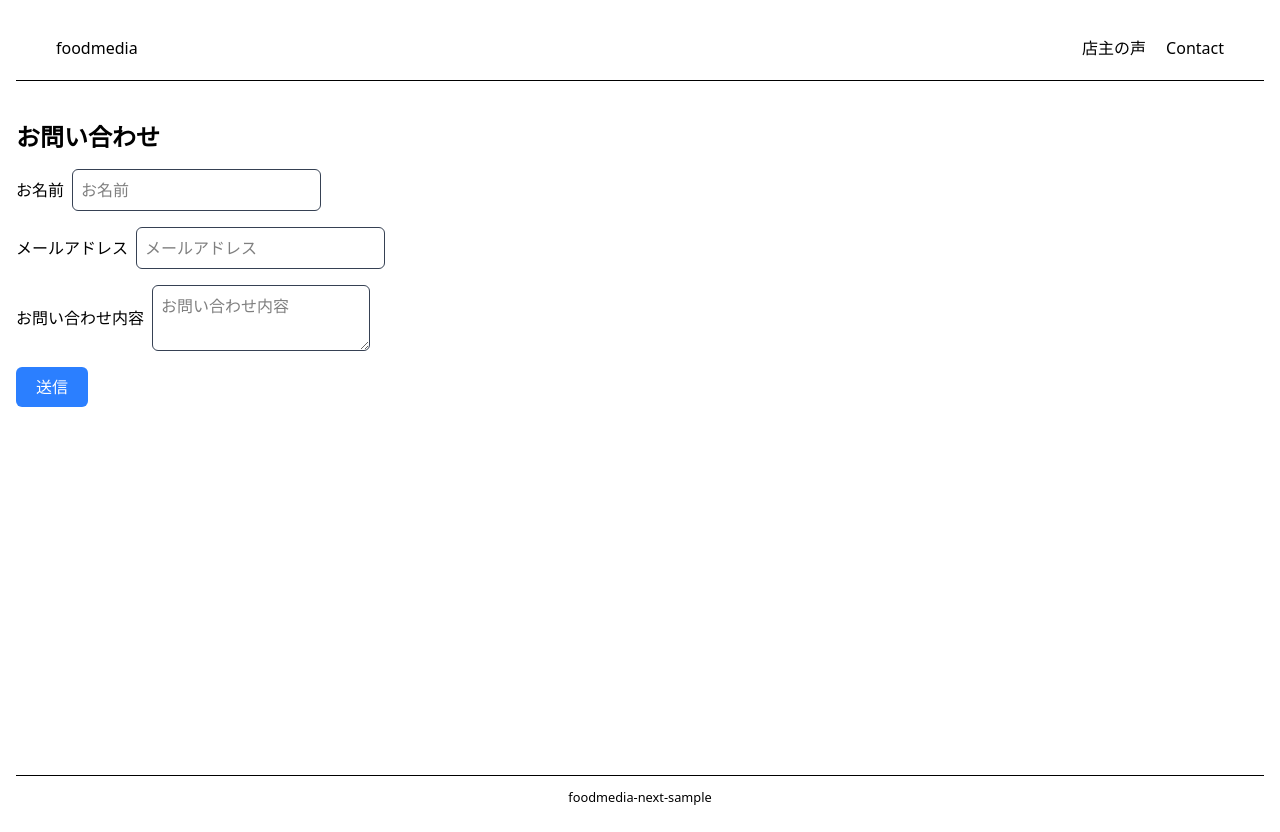
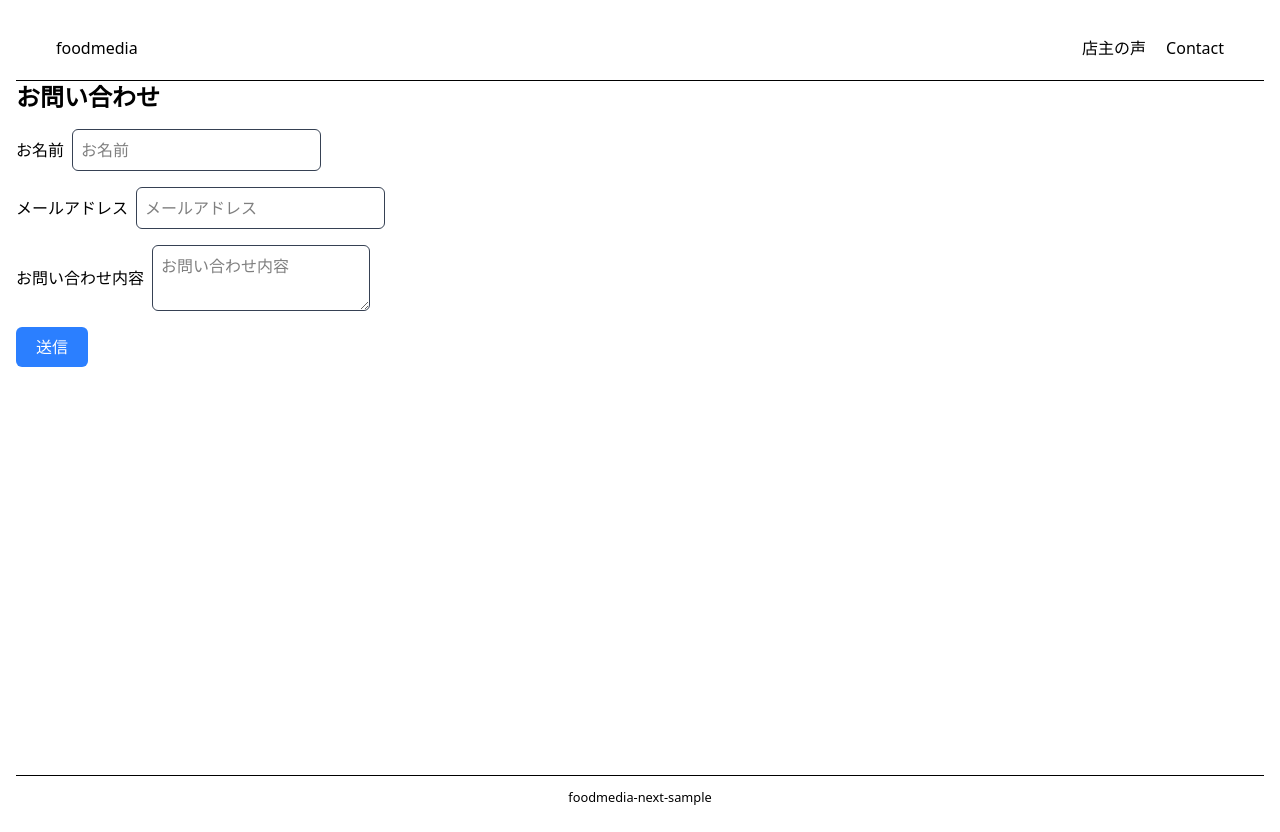
Before and after one commit to tenpos-kawaguchi/foodmedia, a Next.js app: page /contact in a window 1280 px wide. Built offline with nearby package versions, Linux system fonts and the light colour scheme; no server answers.

Commit message:
エラー修正

```diff
--- a/src/app/layout.tsx
+++ b/src/app/layout.tsx
@@ -4,15 +4,15 @@ import "./globals.css";
 import Header from "@/app/header";
 import Footer from "@/app/footer";
 
-const geistSans = Geist({
-  variable: "--font-geist-sans",
-  subsets: ["latin"],
-});
+// const geistSans = Geist({
+//   variable: "--font-geist-sans",
+//   subsets: ["latin"],
+// });
 
-const geistMono = Geist_Mono({
-  variable: "--font-geist-mono",
-  subsets: ["latin"],
-});
+// const geistMono = Geist_Mono({
+//   variable: "--font-geist-mono",
+//   subsets: ["latin"],
+// });
 
 export const metadata: Metadata = {
   title: "foodmedia-next-sample",
@@ -29,7 +29,7 @@ export default function RootLayout({
       <body className="container mx-auto p-4">
         <div className="flex flex-col min-h-screen">
           <Header></Header>
-          <main className="flex-grow py-10">{children}</main>
+          <main className="flex-grow">{children}</main>
           <Footer></Footer>
         </div>
       </body>
```
